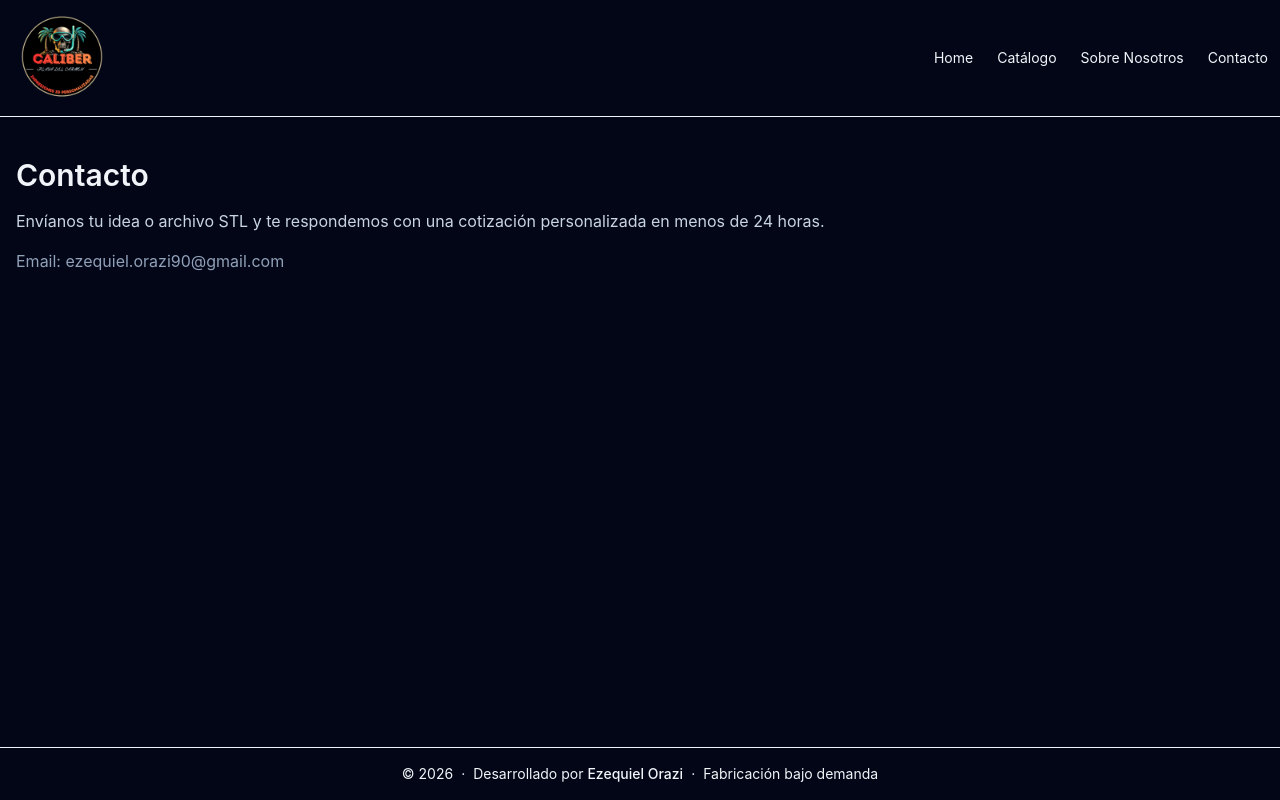
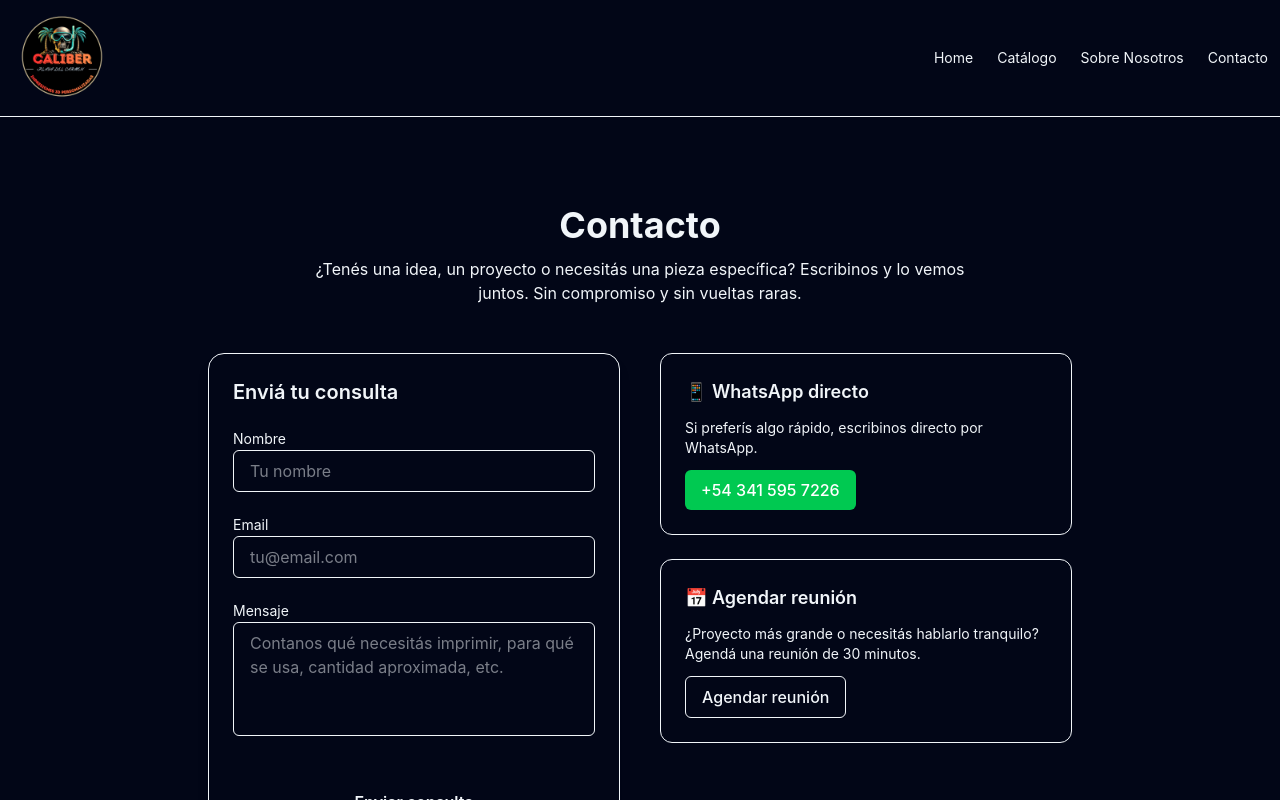
Before and after one commit to Ezzeorazi/caliber3d, a React (Vite) app: page /contacto in a window 1280 px wide. Shown: the top 800 px of the page. Built offline with nearby package versions, Linux system fonts and the light colour scheme.

Commit message:
change section contacto

```diff
--- a/src/pages/Contacto.jsx
+++ b/src/pages/Contacto.jsx
@@ -1,12 +1,176 @@
+import { useState } from "react";
+
 const Contacto = () => {
+  const [focused, setFocused] = useState(null);
+
   return (
-    <section className="space-y-4">
-      <h2 className="text-3xl font-semibold">Contacto</h2>
-      <p className="text-slate-300">
-        Envíanos tu idea o archivo STL y te respondemos con una cotización
-        personalizada en menos de 24 horas.
-      </p>
-      <p className="text-slate-400">Email: ezequiel.orazi90@gmail.com</p>
+    <section className="max-w-4xl mx-auto px-4 py-12 space-y-12">
+      {/* Header */}
+      <header className="text-center space-y-3">
+        <h1 className="text-3xl sm:text-4xl font-bold text-text">
+          Contacto
+        </h1>
+        <p className="text-muted max-w-2xl mx-auto">
+          ¿Tenés una idea, un proyecto o necesitás una pieza específica?
+          Escribinos y lo vemos juntos. Sin compromiso y sin vueltas raras.
+        </p>
+      </header>
+
+      {/* Grid */}
+      <div className="grid gap-10 md:grid-cols-2">
+        {/* Formulario */}
+        <form
+          className="
+            bg-surface border border-border rounded-2xl
+            p-6 space-y-5
+            shadow-lg
+          "
+        >
+          <h2 className="text-xl font-semibold text-text">
+            Enviá tu consulta
+          </h2>
+
+          {/* Nombre */}
+          <div className="space-y-1">
+            <label className="text-sm text-muted">Nombre</label>
+            <input
+              type="text"
+              placeholder="Tu nombre"
+              onFocus={() => setFocused("nombre")}
+              onBlur={() => setFocused(null)}
+              className={`
+                w-full px-4 py-2 rounded-md
+                bg-bg border text-text
+                transition
+                ${
+                  focused === "nombre"
+                    ? "border-accent ring-2 ring-accent/30"
+                    : "border-border"
+                }
+                focus:outline-none
+              `}
+            />
+          </div>
+
+          {/* Email */}
+          <div className="space-y-1">
+            <label className="text-sm text-muted">Email</label>
+            <input
+              type="email"
+              placeholder="tu@email.com"
+              onFocus={() => setFocused("email")}
+              onBlur={() => setFocused(null)}
+              className={`
+                w-full px-4 py-2 rounded-md
+                bg-bg border text-text
+                transition
+                ${
+                  focused === "email"
+                    ? "border-accent ring-2 ring-accent/30"
+                    : "border-border"
+                }
+                focus:outline-none
+              `}
+            />
+          </div>
+
+          {/* Mensaje */}
+          <div className="space-y-1">
+            <label className="text-sm text-muted">Mensaje</label>
+            <textarea
+              rows="4"
+              placeholder="Contanos qué necesitás imprimir, para qué se usa, cantidad aproximada, etc."
+              onFocus={() => setFocused("mensaje")}
+              onBlur={() => setFocused(null)}
+              className={`
+                w-full px-4 py-2 rounded-md
+                bg-bg border text-text
+                resize-none transition
+                ${
+                  focused === "mensaje"
+                    ? "border-accent ring-2 ring-accent/30"
+                    : "border-border"
+                }
+                focus:outline-none
+              `}
+            />
+          </div>
+
+          {/* Botón */}
+          <button
+            type="button"
+            className="
+              w-full mt-4
+              bg-accent hover:bg-accent-hover
+              text-bg font-semibold
+              py-3 rounded-md
+              transition transform
+              hover:-translate-y-0.5
+              hover:shadow-lg
+            "
+          >
+            Enviar consulta
+          </button>
+
+          <p className="text-xs text-muted text-center">
+            Respondemos lo antes posible. Normalmente no mordemos.
+          </p>
+        </form>
+
+        {/* Info lateral */}
+        <div className="space-y-6">
+          {/* WhatsApp */}
+          <div className="bg-surface border border-border rounded-xl p-6 space-y-3">
+            <h3 className="text-lg font-semibold text-text">
+              📱 WhatsApp directo
+            </h3>
+            <p className="text-sm text-muted">
+              Si preferís algo rápido, escribinos directo por WhatsApp.
+            </p>
+            <a
+              href="https://wa.me/543415957226"
+              target="_blank"
+              rel="noopener noreferrer"
+              className="
+                inline-block
+                px-4 py-2
+                bg-green-500 hover:bg-green-600
+                text-white rounded-md
+                font-medium transition
+              "
+            >
+              +54 341 595 7226
+            </a>
+          </div>
+
+          {/* Calendly */}
+          <div className="bg-surface border border-border rounded-xl p-6 space-y-3">
+            <h3 className="text-lg font-semibold text-text">
+              📅 Agendar reunión
+            </h3>
+            <p className="text-sm text-muted">
+              ¿Proyecto más grande o necesitás hablarlo tranquilo?
+              Agendá una reunión de 30 minutos.
+            </p>
+            <a
+              href="https://calendly.com/ezequiel-orazi90/30min"
+              target="_blank"
+              rel="noopener noreferrer"
+              className="
+                inline-block
+                px-4 py-2
+                border border-accent
+                text-accent
+                hover:bg-accent hover:text-bg
+                rounded-md
+                font-medium transition
+              "
+            >
+              Agendar reunión
+            </a>
+          </div>
+        </div>
+      </div>
     </section>
   );
 };
```
